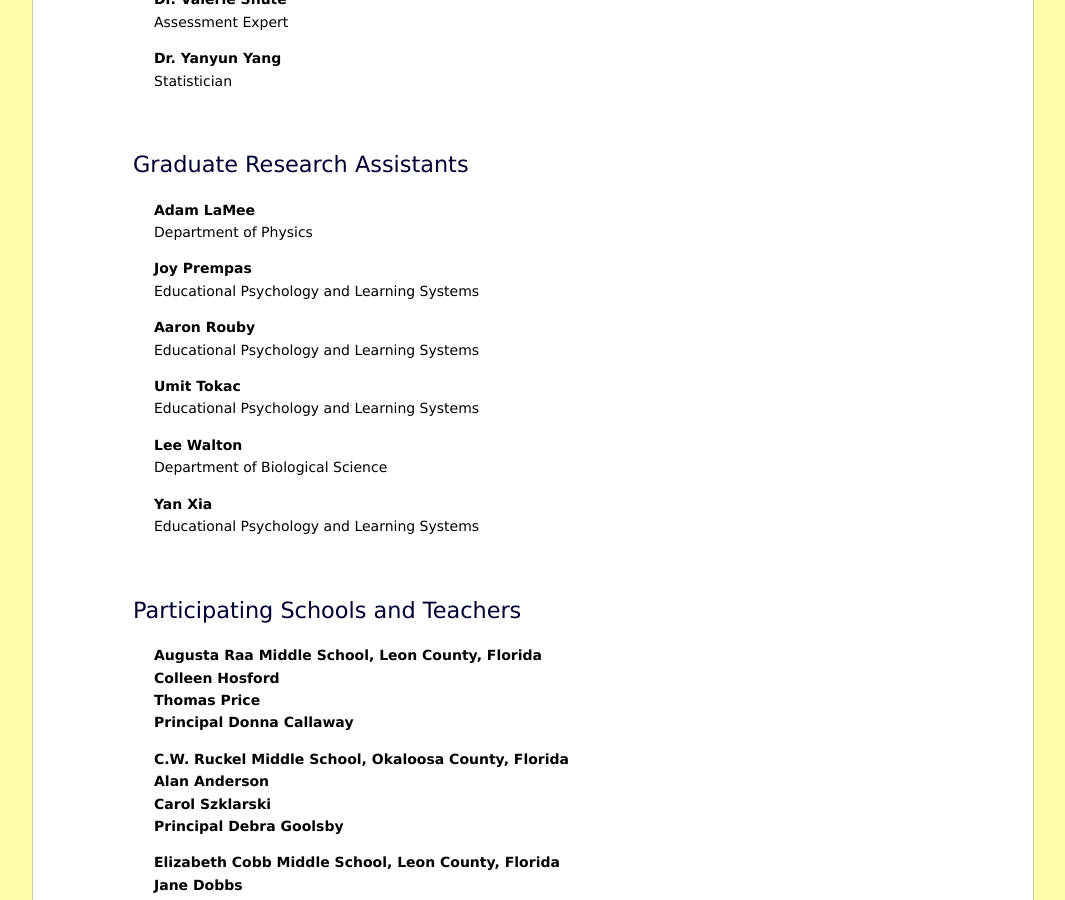
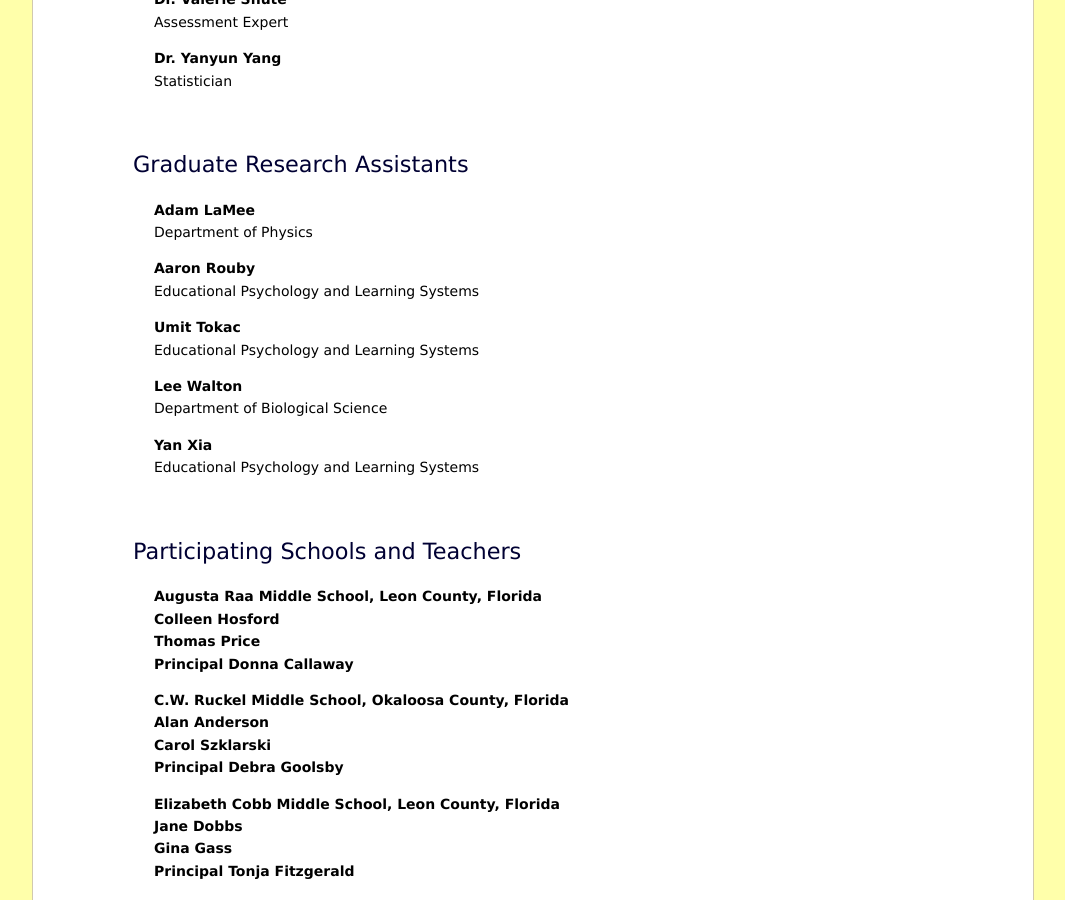
Before and after one commit to cala-fsu/cala-fsu.github.com, a Jekyll site: the page built from ies/research_team/index.html, in a window 1280 px wide and 900 px high, scrolled down 629 px. Shown: the whole window, without its empty margins (107-1172 px from the left). Built offline with Jekyll 4.4.1, drawn with Linux system fonts in a browser that asks for light colours.

Commit message:
Removed Joy Prempas from the research team

```diff
--- a/ies/research_team/index.html
+++ b/ies/research_team/index.html
@@ -44,10 +44,6 @@ id: ies
           <li>
               <p><strong>Adam LaMee</strong></p>
               <p>Department of Physics</p>
-          </li>
-          <li>
-              <p><strong>Joy Prempas</strong></p>
-              <p>Educational Psychology and Learning Systems</p>
           </li>
           <li>
               <p><strong>Aaron Rouby</strong></p>
```
